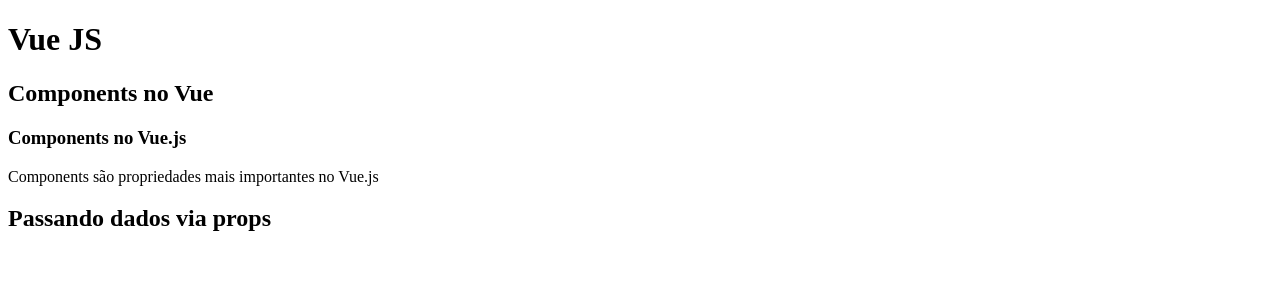
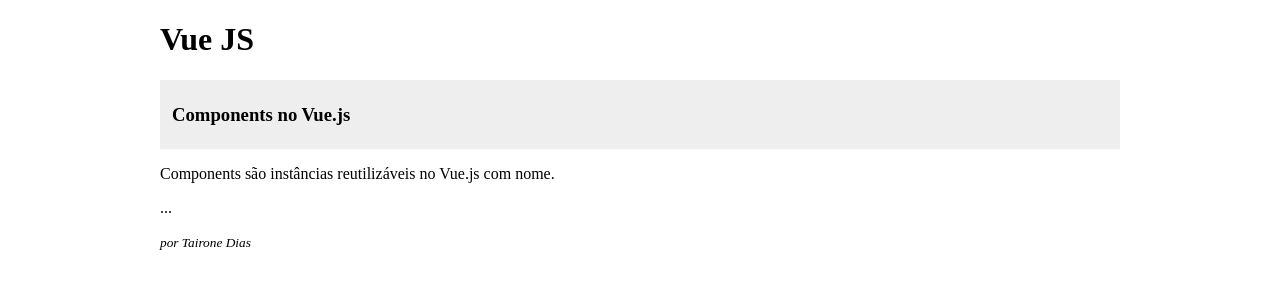
Before and after one commit to taironedias/vue-init, a Vue app in the folder with-docker/code/vue-components-avancado/: page / in a window 1280 px wide. Shown: the top 300 px of the page. Built offline with nearby package versions, Linux system fonts and the light colour scheme.

Commit message:
utilizando multiplos slots (nomeados)

```diff
--- a/with-docker/code/vue-components-avancado/src/App.vue
+++ b/with-docker/code/vue-components-avancado/src/App.vue
@@ -1,14 +1,15 @@
 <template>
-  <div id="app">
+  <div id="app" class="container">
     <h1>Vue JS</h1>
 
-    <Post titulo="Components no Vue">
-      <h3>Components no Vue.js</h3>
-      <p>Components são propriedades mais importantes no Vue.js</p>
+    <Post>
+      <h3 slot="cabecalho">Components no Vue.js</h3>
+      <template slot="conteudo">
+        <p>Components são instâncias reutilizáveis no Vue.js com nome.</p>
+        <p>...</p>
+      </template>
+      <small slot="rodape">por Tairone Dias</small>
     </Post>
-
-    <Post titulo="Passando dados via props"/>
-
 
   </div>
 </template>
@@ -23,3 +24,10 @@
   }
 }
 </script>
+
+<style scoped>
+  .container {
+    width: 960px;
+    margin: auto;
+  }
+</style>
--- a/with-docker/code/vue-components-avancado/src/components/Post.vue
+++ b/with-docker/code/vue-components-avancado/src/components/Post.vue
@@ -1,14 +1,36 @@
 <template>
-    <div>
-        <h2>{{ titulo }}</h2>
-        <slot></slot>
+    <div class="post">
+
+        <div class="post-cabecalho">
+            <slot name="cabecalho"></slot>
+        </div>
+
+        <div class="post-conteudo">
+            <slot name="conteudo"></slot>
+        </div>
+
+        <div class="post-rodape">
+            <slot name="rodape"></slot>
+        </div>
+
     </div>
 </template>
 
-<script>
-export default {
-    props: {
-        titulo: String
+<style scoped>
+    .post {
+        margin: 15px auto;
     }
-}
-</script>
+
+    .post-cabecalho {
+        padding: 5px 12px;
+        background-color: #eee;
+    }
+
+    .post-conteudo {
+        font-size: 16px;
+    }
+
+    .post-rodape {
+        font-style: italic;
+    }
+</style>
```
